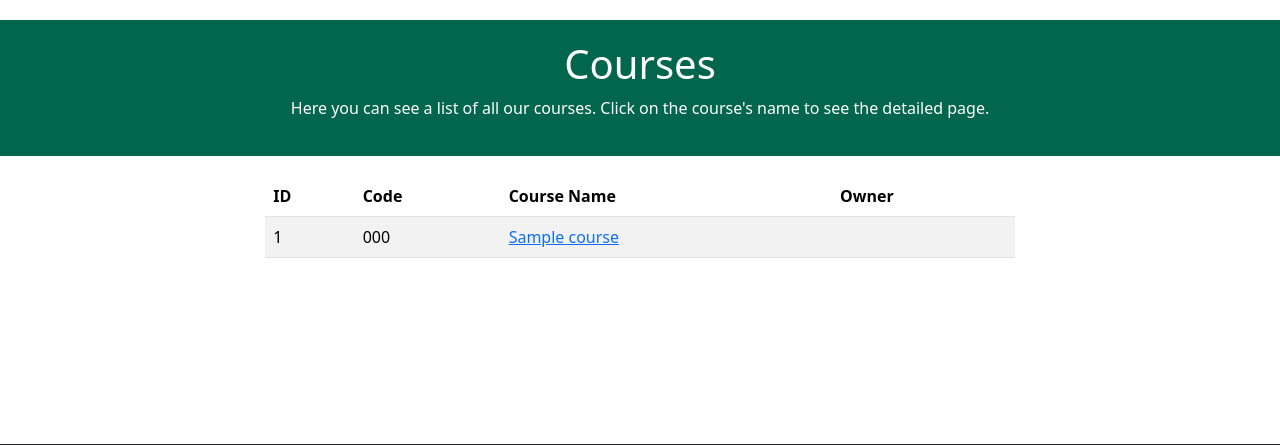
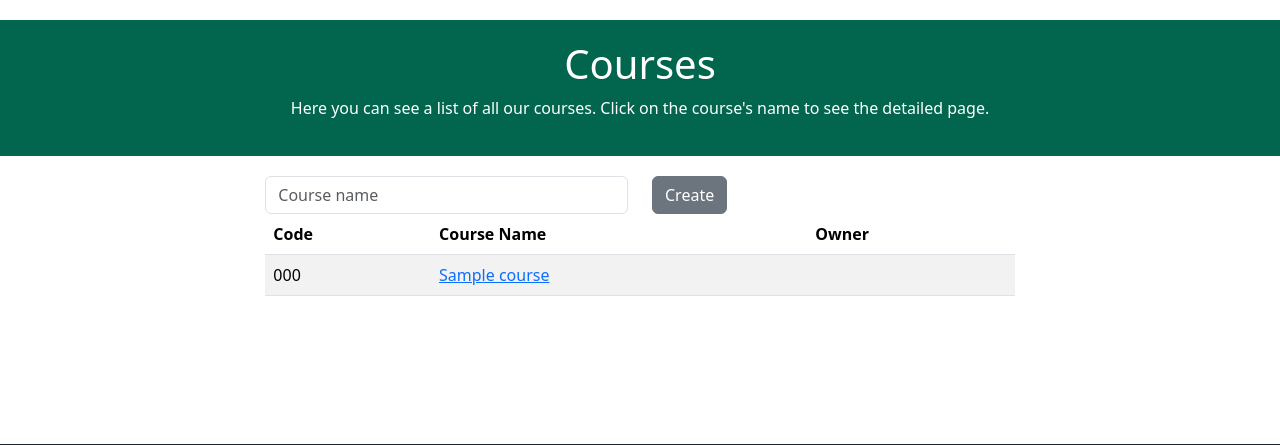
Before and after one commit to ivan-akos/e-learning-AFP2-23, a Django app: page /courses in a window 1280 px wide. Shown: the part 72-517 px from the top of the page. Run offline with Django 4.2, Linux system fonts and the light colour scheme; tables that the repository leaves empty hold one stand-in row (values such as "Sample post"); data that the repository does not hold is empty; some libraries are stand-ins or nearby versions.

Commit message:
courses: include create_course + profil link fix

```diff
--- a/src/django/elearning_app/templates/courses.html
+++ b/src/django/elearning_app/templates/courses.html
@@ -10,10 +10,10 @@
 <div class="container" style=" padding: 20px">
     <div class="row" ">
         <div class="col-md-8" style="padding: 0px; margin-left: auto; margin-right: auto;">
+            {% include 'components/create_course.html' %}
             <table class="table table-striped table-hover">
                 <thead>
                     <tr>
-                        <th>ID</th>
                         <th>Code</th>
                         <th>Course Name</th>
                         <th>Owner</th>
@@ -22,10 +22,9 @@
                 <tbody>
                     {% for course in courses_list  %}
                     <tr>
-                        <td>{{course.id}}</td>
                         <td>{{course.code}}</td>
                         <td><a href="{% url 'course' course.id %}">{{course.name}}</a></td>
-                        <td>{{course.owner.name}}</td>
+                        <td><a href="{% url 'profile' course.owner.id %}">{{course.owner}}</td>
                     </tr>
                     {% endfor %}
                 </tbody>
```
